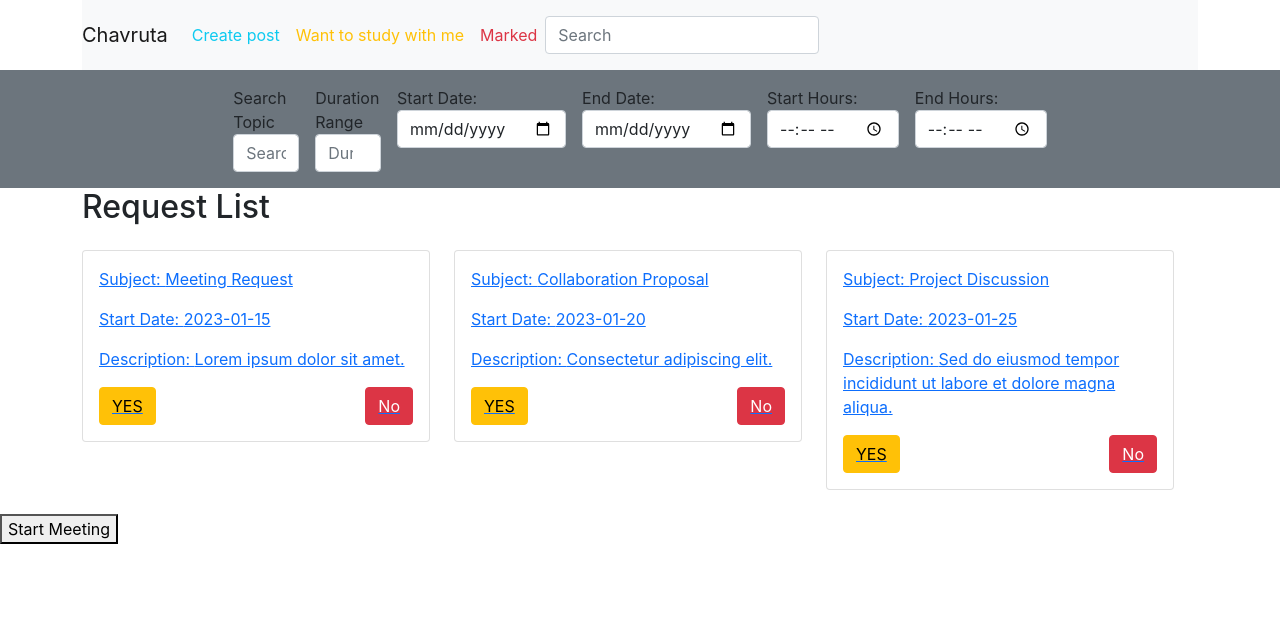
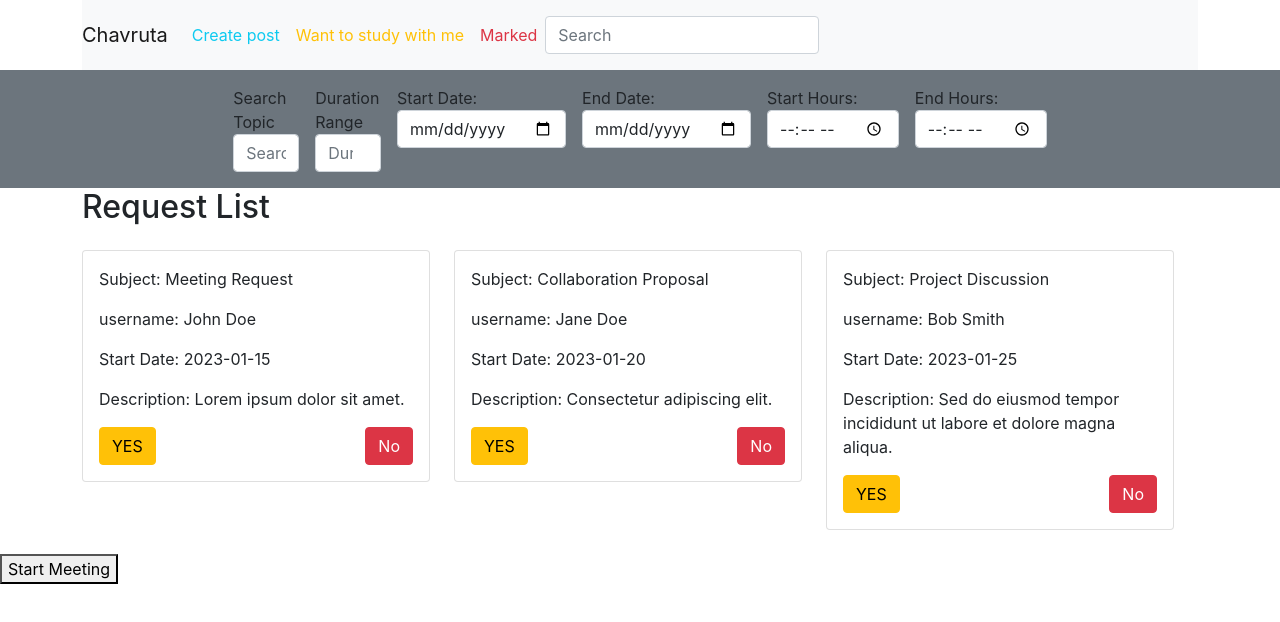
Before and after one commit to RivkyShachar/react-chavruta, a React (Create React App) app: page /user in a window 1280 px wide. Shown: the top 622 px of the page. Built offline with nearby package versions, Linux system fonts and the light colour scheme.

Commit message:
change the color

```diff
--- a/src/App.css
+++ b/src/App.css
@@ -17,3 +17,9 @@
     border-radius: 8px;
     box-shadow: 0 0 10px rgba(0, 0, 0, 0.3);
   }
+
+  /* Add this to your global or component-specific CSS */
+.request-link {
+    text-decoration: none; /* Remove underline */
+    color: inherit; /* Use the default text color */
+  }
--- a/src/components/user/smallSingleRequest.js
+++ b/src/components/user/smallSingleRequest.js
@@ -2,9 +2,12 @@
 import React, { useState } from 'react';
 import { Link } from 'react-router-dom';
 import FullRequestDetails from './singleRequest';
+import { useDispatch, useSelector } from 'react-redux';
 
 const SmallSingleRequest = ({ requests }) => {
   const [selectedRequest, setSelectedRequest] = useState(null);
+  const searchV = useSelector((myStore) => myStore.searchSlice.searchValue);
+  const dispatch = useDispatch();
 
   const handleRequestClick = (request) => {
     setSelectedRequest(request);
@@ -14,17 +17,24 @@ const SmallSingleRequest = ({ requests }) => {
     setSelectedRequest(null);
   };
 
+  const filteredRequests = requests.filter((user) => {
+    const fullName = `${user.subject} ${user.userName}`;
+    return fullName.toLowerCase().includes(searchV.toLowerCase());
+  });
+
   return (
     <div className="row">
-      {requests.map((request) => (
+      {filteredRequests.map((request) => (
         <div key={request._id} className="col-md-4 mb-4">
           <div className="card">
             <div className="card-body">
               <Link
-                // to={`/singleRequest/${request._id}`}
+                to={`/singleRequest/${request._id}`}
                 onClick={() => handleRequestClick(request)}
+                className="request-link" // Add a class to the Link component
               >
                 <p className="card-text">Subject: {request.subject}</p>
+                <p className="card-text">username: {request.userName}</p>
                 <p className="card-text">Start Date: {request.startDate}</p>
                 <p className="card-text">Description: {request.description}</p>
                 <div className="d-flex justify-content-between mt-3">
```
